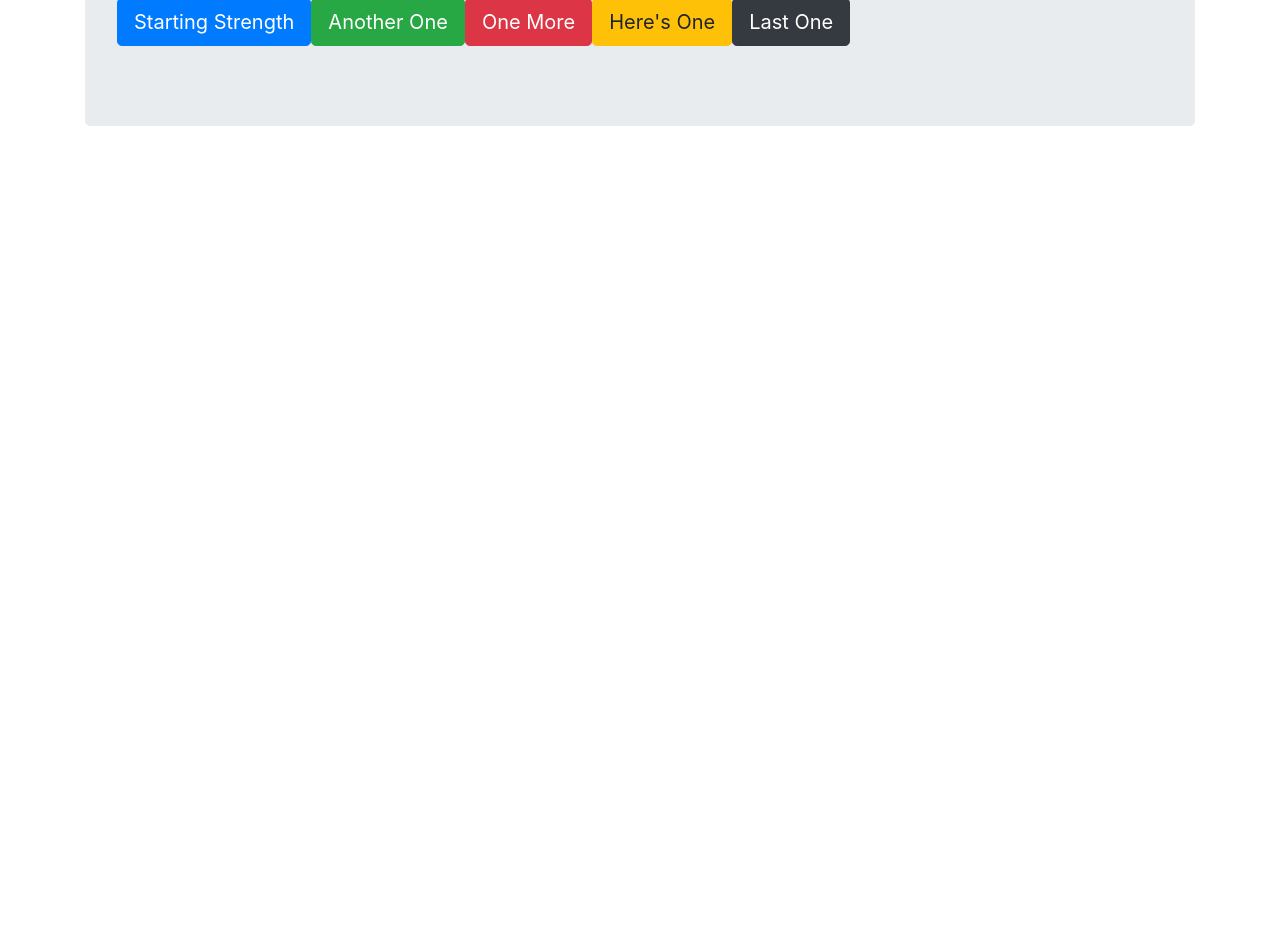
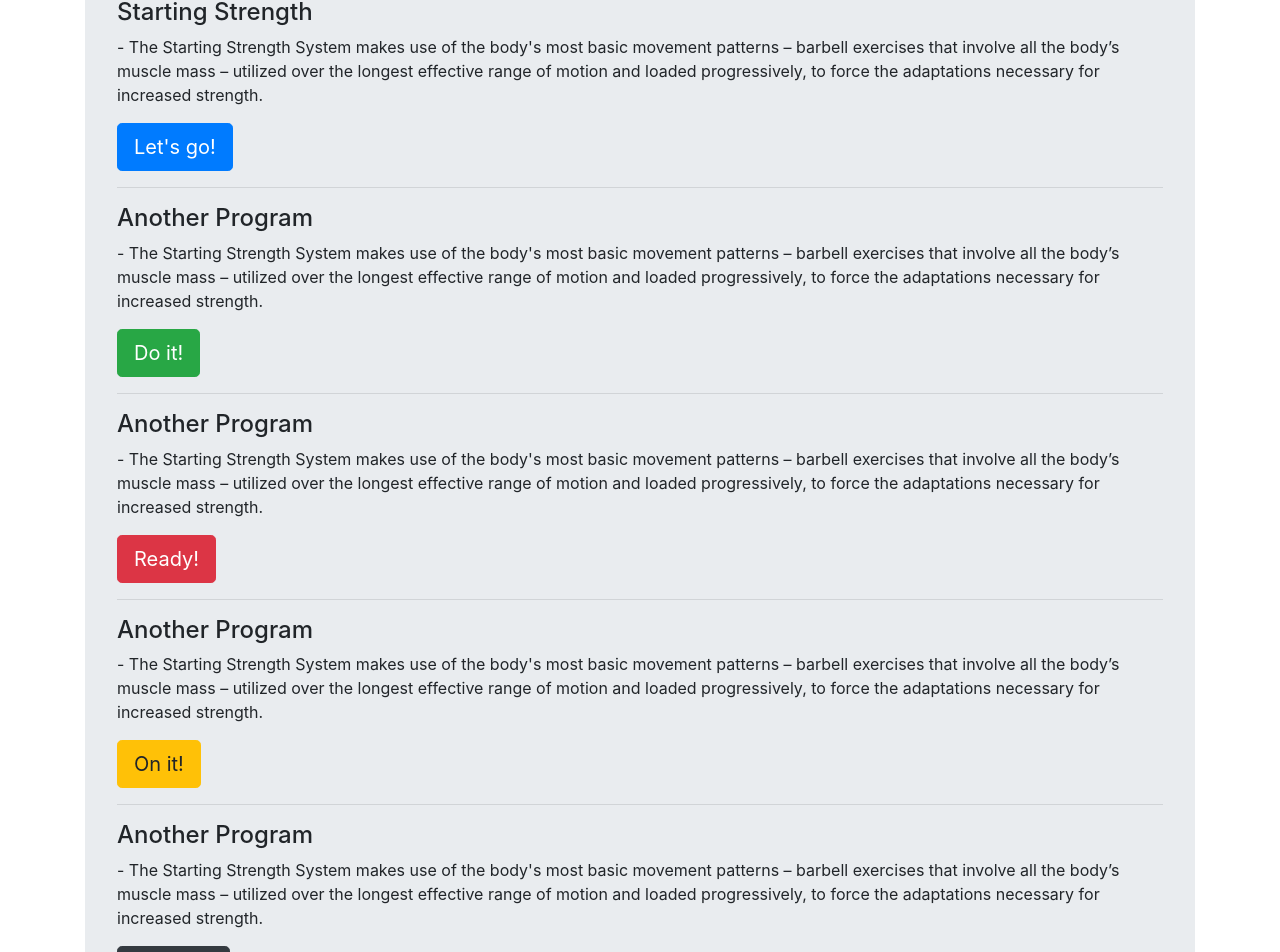
Before and after one commit to lbuthman/get-strong, an Angular app in the folder src/main/frontend/: page /programs in a window 1280 px wide. Shown: the part 300-1252 px from the top of the page. Before the commit the page ends 800 px from the top, so only its background shows below. Built offline with nearby package versions, Linux system fonts and the light colour scheme.

Commit message:
[feat] Add info and placeholder demo info for programs

```diff
--- a/src/main/frontend/src/app/program/program.component.html
+++ b/src/main/frontend/src/app/program/program.component.html
@@ -2,11 +2,33 @@
   <h1 class="display-4">Your Programs</h1>
   <p class="lead">New programs are unlocked as you make progress. Keep it up!</p>
   <hr class="my-4">
-  <p class="lead">
-    <a class="btn btn-primary btn-lg" routerLink="starting-strength" role="button">Starting Strength</a>
-    <a class="btn btn-success btn-lg" routerLink="programs" role="button">Another One</a>
-    <a class="btn btn-danger btn-lg" routerLink="programs" role="button">One More</a>
-    <a class="btn btn-warning btn-lg" routerLink="programs" role="button">Here's One</a>
-    <a class="btn btn-dark btn-lg" routerLink="programs" role="button">Last One</a>
-  </p>
+  <div>
+    <h4>Starting Strength</h4>
+    <p>- The Starting Strength System makes use of the body's most basic movement patterns – barbell exercises that involve all the body’s muscle mass – utilized over the longest effective range of motion and loaded progressively, to force the adaptations necessary for increased strength. </p>
+    <a class="btn btn-primary btn-lg" routerLink="starting-strength" role="button">Let's go!</a>
+  </div>
+  <hr/>
+  <div>
+    <h4>Another Program</h4>
+    <p>- The Starting Strength System makes use of the body's most basic movement patterns – barbell exercises that involve all the body’s muscle mass – utilized over the longest effective range of motion and loaded progressively, to force the adaptations necessary for increased strength. </p>
+    <a class="btn btn-success btn-lg" routerLink="programs" role="button">Do it!</a>
+  </div>
+  <hr/>
+  <div>
+    <h4>Another Program</h4>
+    <p>- The Starting Strength System makes use of the body's most basic movement patterns – barbell exercises that involve all the body’s muscle mass – utilized over the longest effective range of motion and loaded progressively, to force the adaptations necessary for increased strength. </p>
+    <a class="btn btn-danger btn-lg" routerLink="programs" role="button">Ready!</a>
+  </div>
+  <hr/>
+  <div>
+    <h4>Another Program</h4>
+    <p>- The Starting Strength System makes use of the body's most basic movement patterns – barbell exercises that involve all the body’s muscle mass – utilized over the longest effective range of motion and loaded progressively, to force the adaptations necessary for increased strength. </p>
+    <a class="btn btn-warning btn-lg" routerLink="programs" role="button">On it!</a>
+  </div>
+  <hr/>
+  <div>
+    <h4>Another Program</h4>
+    <p>- The Starting Strength System makes use of the body's most basic movement patterns – barbell exercises that involve all the body’s muscle mass – utilized over the longest effective range of motion and loaded progressively, to force the adaptations necessary for increased strength. </p>
+    <a class="btn btn-dark btn-lg" routerLink="programs" role="button">Got this!</a>
+  </div>
 </div>
```
